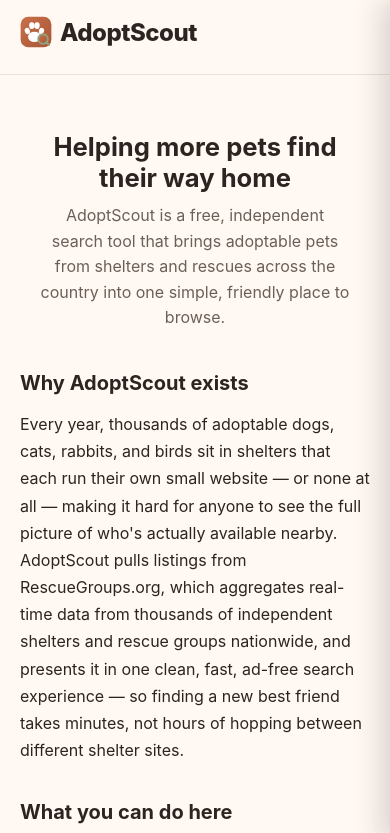
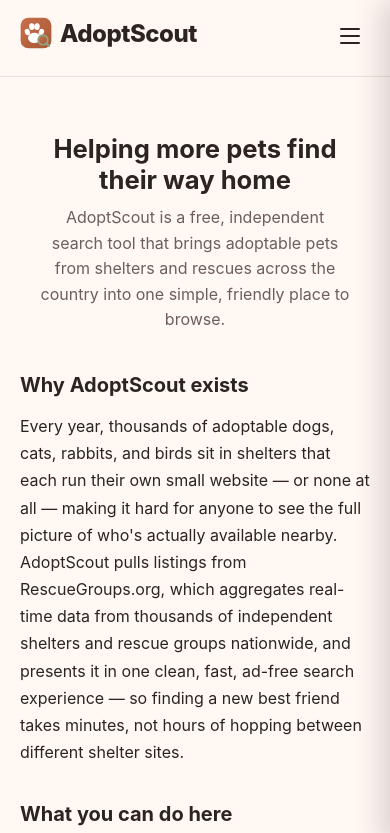
Before and after one commit to jfl1616/adoptscout, a website: page public/about.html in a window 390 px wide. Shown: the top 833 px of the page. Drawn offline with Linux system fonts and the light colour scheme.

Commit message:
Add hamburger nav markup (missed in the earlier header-redesign commit)

```diff
--- a/public/about.html
+++ b/public/about.html
@@ -11,13 +11,19 @@
   <header class="app-header">
     <div class="app-header__top">
       <h1><a href="index.html" class="brand"><img src="img/logo-icon.svg" alt="" class="brand__logo" width="32" height="32" />AdoptScout</a></h1>
-      <nav class="app-nav">
+      <button type="button" class="nav-toggle" aria-expanded="false" aria-controls="app-nav" aria-label="Open menu">
+        <span class="nav-toggle__bar"></span>
+        <span class="nav-toggle__bar"></span>
+        <span class="nav-toggle__bar"></span>
+      </button>
+      <nav class="app-nav" id="app-nav">
         <a href="index.html">Home</a>
         <a href="browse.html">Browse</a>
         <a href="favorites.html">Favorites</a>
         <a href="about.html" class="active">About</a>
       </nav>
     </div>
+    <div class="nav-scrim"></div>
   </header>
 
   <main class="container">
@@ -97,5 +103,9 @@
     <p>Pet data provided by <a href="https://rescuegroups.org" target="_blank" rel="noopener">RescueGroups.org</a>, which aggregates listings from thousands of shelters and rescues nationwide. AdoptScout is an independent project and is not affiliated with or endorsed by RescueGroups.org.</p>
     <p class="app-footer__credit">Created by <a href="https://www.linkedin.com/in/jose-lopez-jr/" target="_blank" rel="noopener">Jose Lopez Jr</a></p>
   </footer>
+
+  <!-- About has no other dynamic behavior, but still needs common.js for the shared scroll-aware
+       header + mobile nav drawer (initHeader()), which every page now uses. -->
+  <script src="js/common.js"></script>
 </body>
 </html>
```
Also changed, not shown: public/browse.html (+7 -1 lines), public/favorites.html (+7 -1 lines), public/index.html (+7 -1 lines), public/pet.html (+7 -1 lines).
